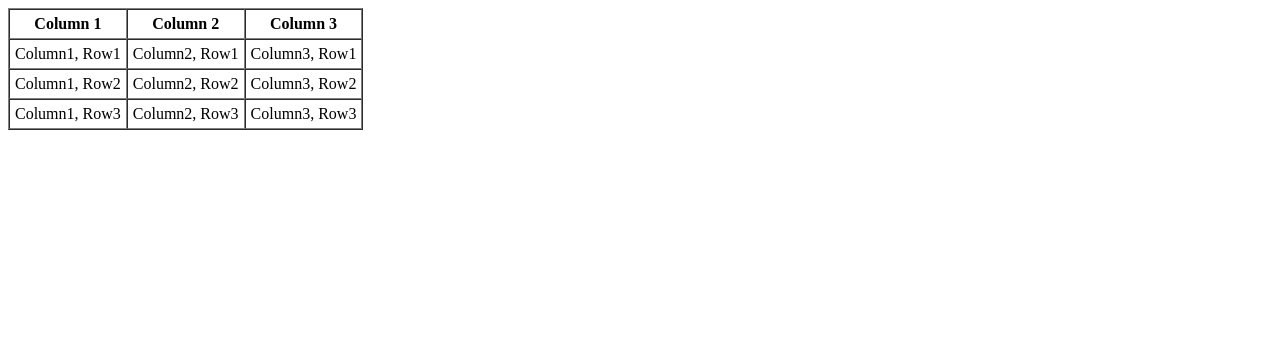
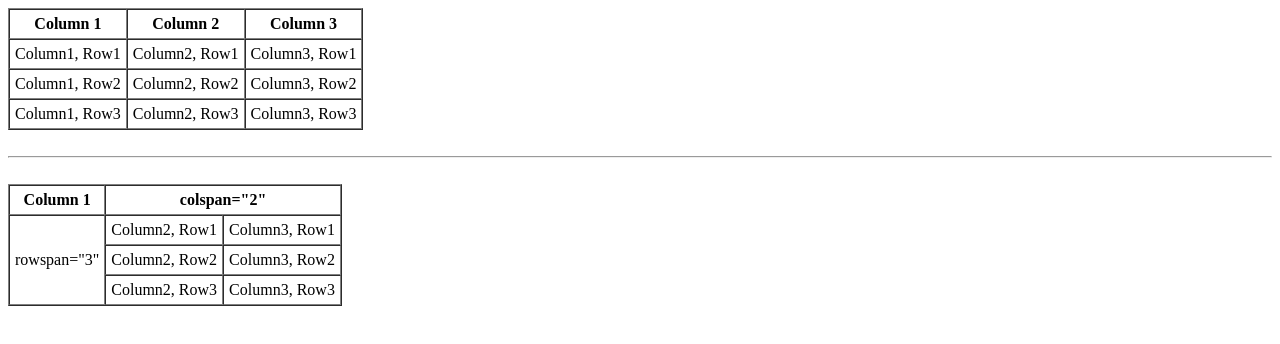
Before and after one commit to bkurnia13/01_html_basic, a plain HTML site: page table.html in a window 1280 px wide. Drawn offline with Linux system fonts and the light colour scheme.

Commit message:
Add colspan and rowspan

```diff
--- a/table.html
+++ b/table.html
@@ -33,5 +33,31 @@
             </tr>
         </tbody>
     </table>
+    <br>
+    <hr>
+    <br>
+    <table border="1" cellspacing="0" cellpadding="5">
+        <thead>
+            <tr>
+                <th>Column 1</th>
+                <th colspan="2">colspan="2"</th>
+            </tr>
+        </thead>
+        <tbody>
+            <tr>
+                <td rowspan="3">rowspan="3"</td>
+                <td>Column2, Row1</td>
+                <td>Column3, Row1</td>
+            </tr>
+            <tr>
+                <td>Column2, Row2</td>
+                <td>Column3, Row2</td>
+            </tr>
+            <tr>
+                <td>Column2, Row3</td>
+                <td>Column3, Row3</td>
+            </tr>
+        </tbody>
+    </table>
 </body>
 </html>
```
